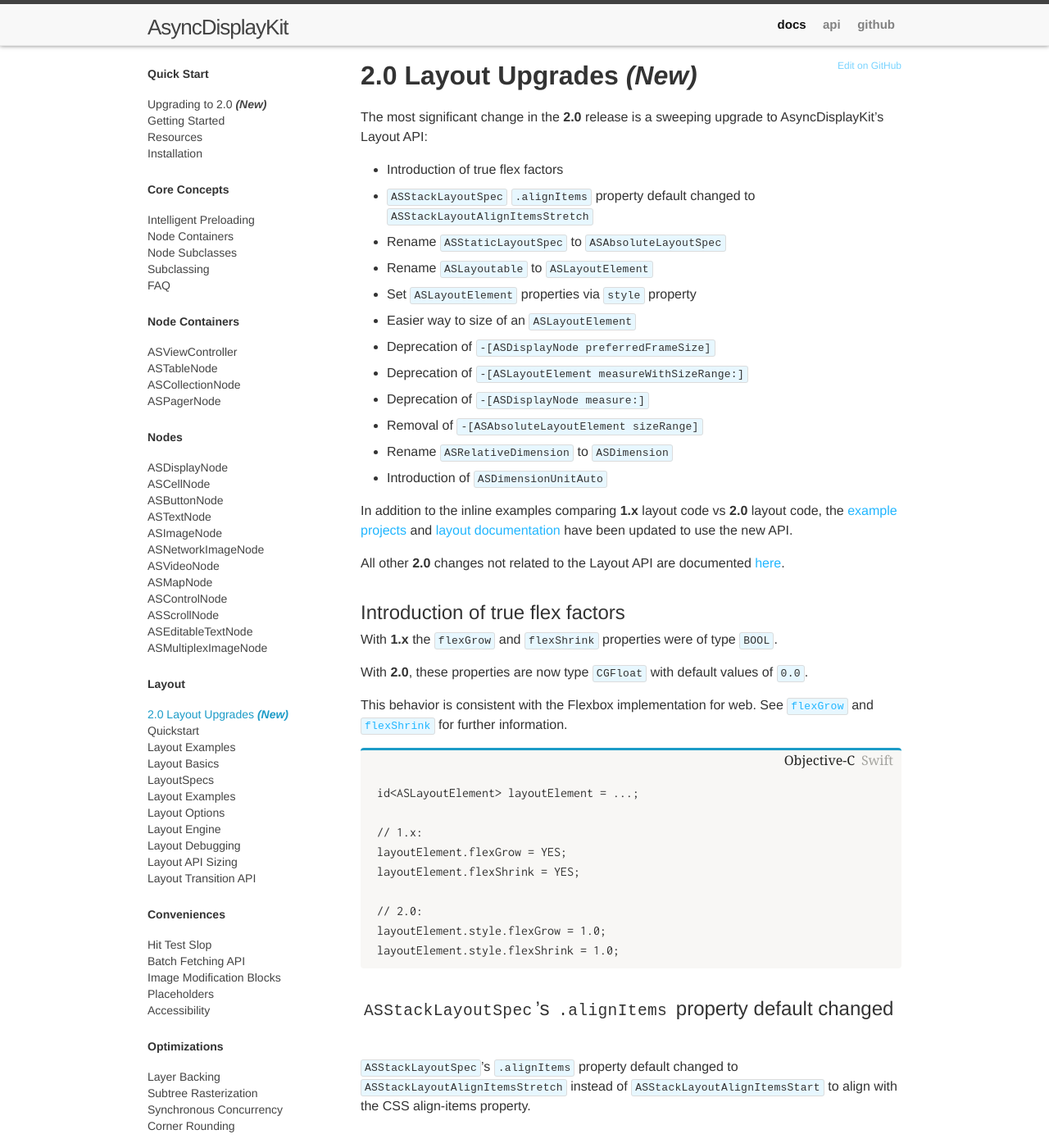
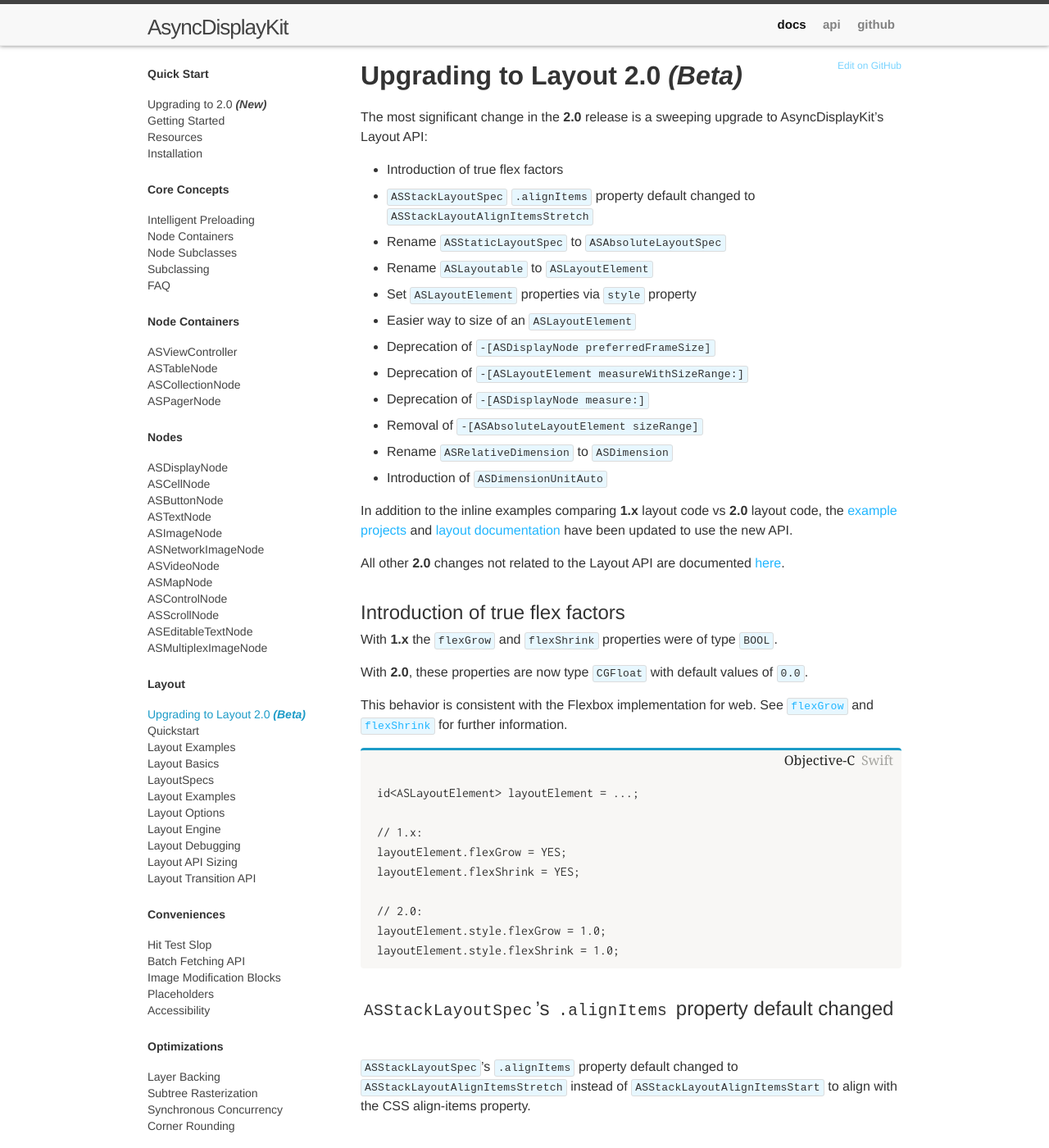
Before and after one commit to AsyncDisplayKit/Documentation, a Jekyll site: the page built from docs/_docs/layout2-conversion-guide.md, in a window 1280 px wide and 1400 px high. Shown: the whole window at 82% size. Built offline with Jekyll 4.4.1, drawn with Linux system fonts in a browser that asks for light colours; comment, search, counter and statistics services are not loaded.

Commit message:
Update layout2-conversion-guide.md

```diff
--- a/docs/_docs/layout2-conversion-guide.md
+++ b/docs/_docs/layout2-conversion-guide.md
@@ -1,5 +1,5 @@
 ---
-title: 2.0 Layout Upgrades <b><i>(New)</i></b>
+title: Upgrading to Layout 2.0 <b><i>(Beta)</i></b>
 layout: docs
 permalink: /docs/layout2-conversion-guide.html
 ---
```
